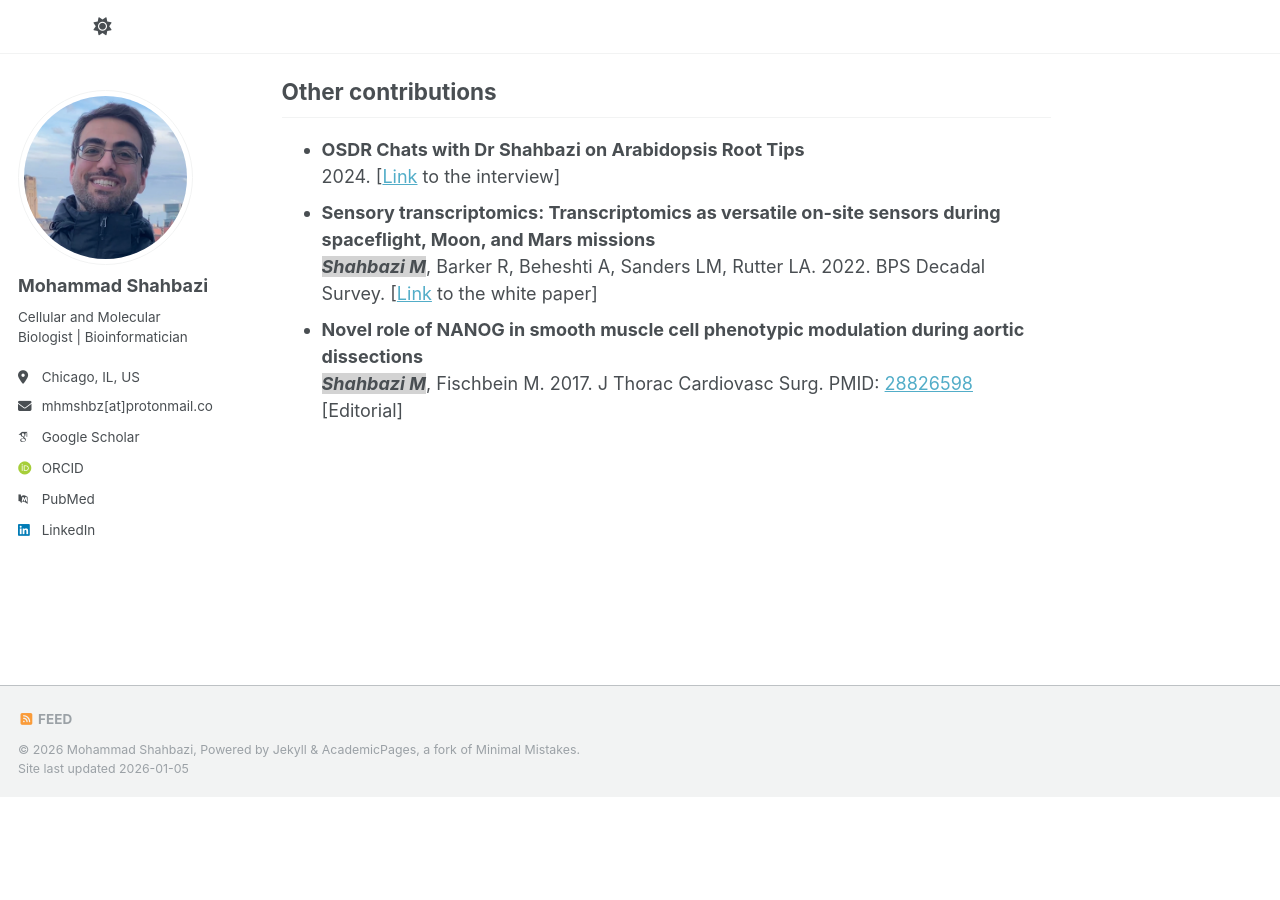
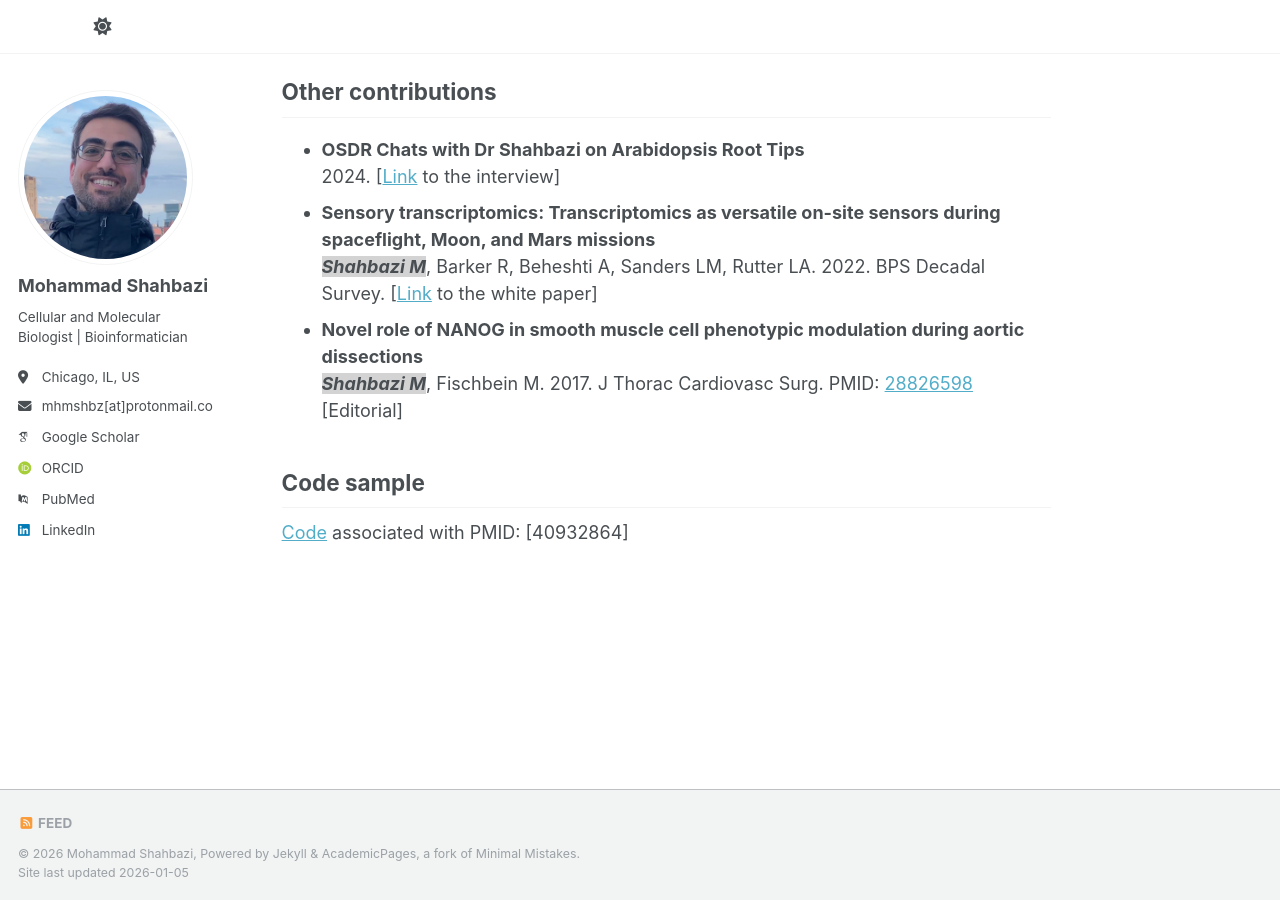
Before and after one commit to shahbazi-m/shahbazi-m.github.io, a Jekyll site: the page built from _pages/about.md, in a window 1280 px wide and 900 px high, scrolled down 2408 px. Built offline with Jekyll 4.4.1, drawn with Linux system fonts in a browser that asks for light colours; some web fonts are replaced; a script that is not in the unit is left out; before the commit the page ends 3204 px from its top, so only the background shows below that.

Commit message:
Update about.md

```diff
--- a/_pages/about.md
+++ b/_pages/about.md
@@ -80,3 +80,7 @@ Other contributions
 
 - <strong>Novel role of NANOG in smooth muscle cell phenotypic modulation during aortic dissections</strong>
 <em><strong><span style="background-color: lightgray;">Shahbazi M</span></strong></em>, Fischbein M. 2017. J Thorac Cardiovasc Surg. PMID: [28826598](https://pubmed.ncbi.nlm.nih.gov/28826598) [Editorial]
+
+Code sample
+------
+[Code](https://github.com/mshahbazi1/HearingLoss) associated with PMID: [40932864]
```
